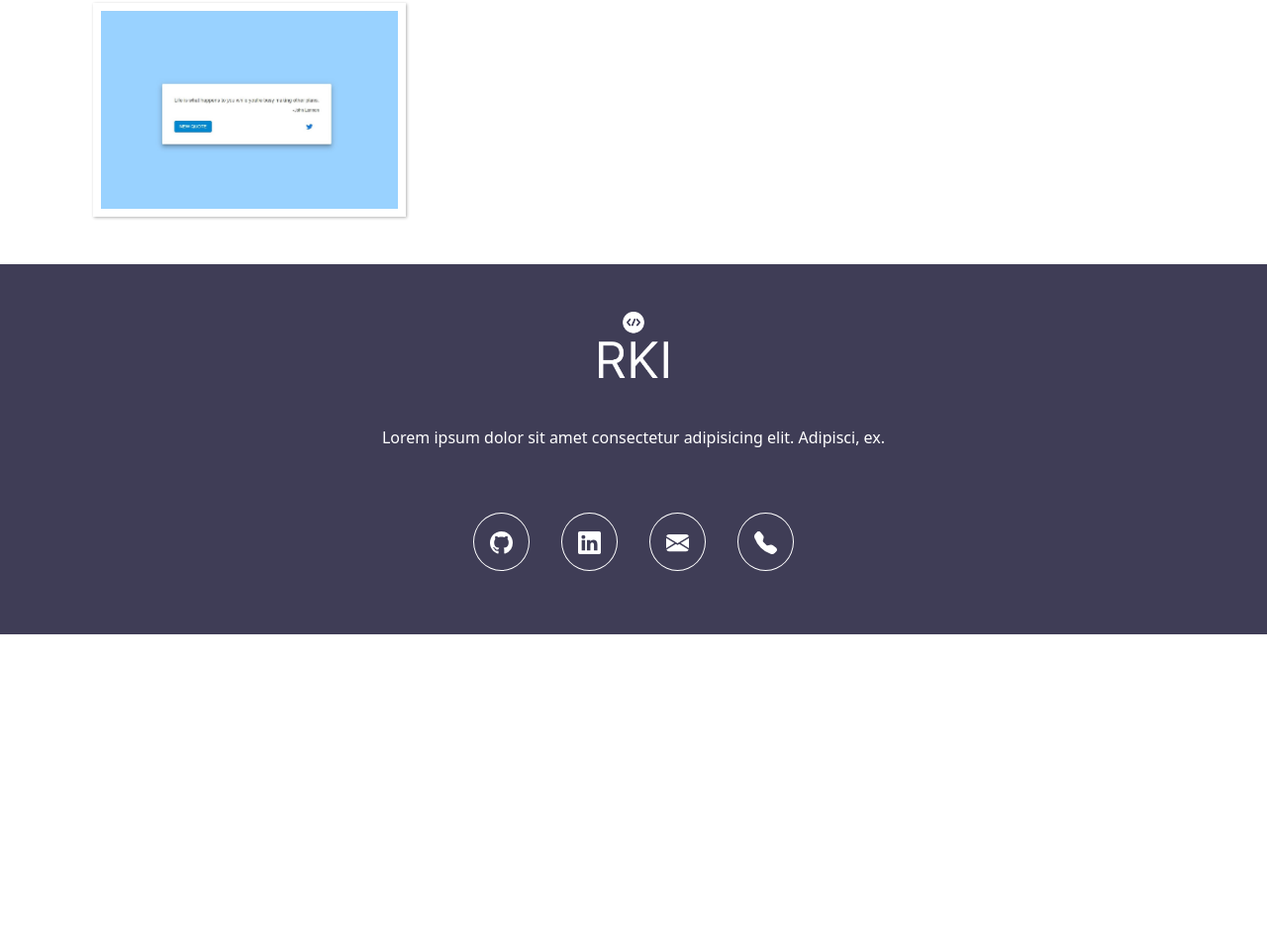
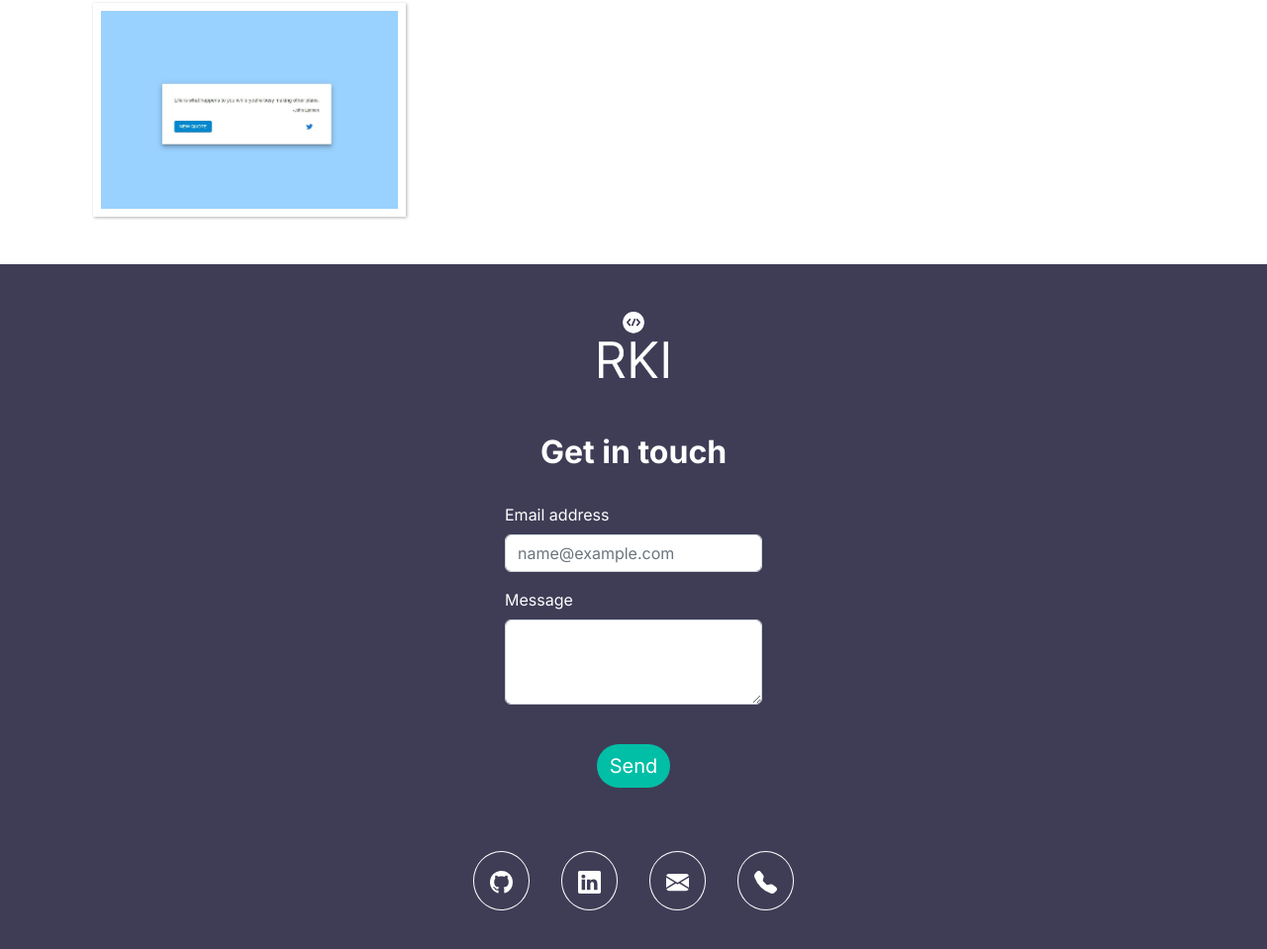
Before and after one commit to aguilcasariki/portfolio, a plain HTML site: page index.html in a window 1280 px wide. Shown: the part 1853-2812 px from the top of the page at 99% size. Before the commit the page ends 2494 px from the top, so only its background shows below. Drawn offline with nearby package versions, Linux system fonts and the light colour scheme.

Commit message:
Add email component

```diff
--- a/index.html
+++ b/index.html
@@ -29,7 +29,7 @@
   <body>
     <div class="container-fluid p-0 m-0">
       <!--Navbar section-->
-      <nav class="navbar navbar-expand-lg mt-5 sticky-top bg-white pb-0">
+      <nav class="navbar navbar-expand-lg mt-5 bg-white pb-0 sticky-top">
         <div class="container justify-content-between align-items-center px-5 pb-0 pt-1">
           <div class="navbar_brand logo">
             <h2>
@@ -260,11 +260,11 @@
       </section>
 
       <!--Contact section-->
-      <section id="contact" class="contact bg-success py-5">
+      <section id="contact" class="contact bg-success pt-5 pb-4">
         <div
-          class="contact_container container d-flex flex-column align-items-center"
+          class="contact_container container d-flex flex-column align-items-center "
         >
-          <div class="contact_logo pb-5 logo">
+          <div class="contact_logo pb-5 mb-2 logo">
             <img
               src="./images/rki-low-resolution-logo-white-on-transparent-background.png"
               alt="Contact Logo"
@@ -272,10 +272,29 @@
             />
           </div>
 
-          <p class="text-center text-white fs-6">
-            Lorem ipsum dolor sit amet consectetur adipisicing elit. Adipisci,
-            ex.
-          </p>
+          <h2 class="fs-2 fw-bold text-white">Get in touch</h2>
+
+          <!--Email container-->
+          <div class="contact_container-email d-flex justify-content-start flex-column mt-4">
+
+            <div class="email_container mb-3">
+              <label for="exampleFormControlInput1" class="form-label text-white fs-6">Email address</label>
+              <input type="email" class="form-control" id="exampleFormControlInput1" placeholder="name@example.com">
+            </div>
+
+            <div class="message_container mb-3">
+              <label for="exampleFormControlTextarea1" class="form-label text-white fs-6">Message</label>
+              <textarea class="form-control" id="exampleFormControlTextarea1" rows="3"></textarea>
+            </div>
+
+            <div class="submit_container mt-4 mb-3 d-flex justify-content-center">
+              <button type="submit" class="btn bg-secondary rounded-pill text-white fs-5">Send</button>
+            </div>
+
+          </div>
+
+
+
 
           <ul
             class="container mt-5 contact_list d-flex justify-content-center list-unstyled"
--- a/style/style.css
+++ b/style/style.css
@@ -4,11 +4,11 @@
     margin: 0;
     padding: 0;
     box-sizing: border-box;
-
+    font-family: 'Inter', sans-serif;
 }
 html{
     font-size: 16px;
-    font-family: 'Inter', sans-serif;
+
 }
 
 
```
